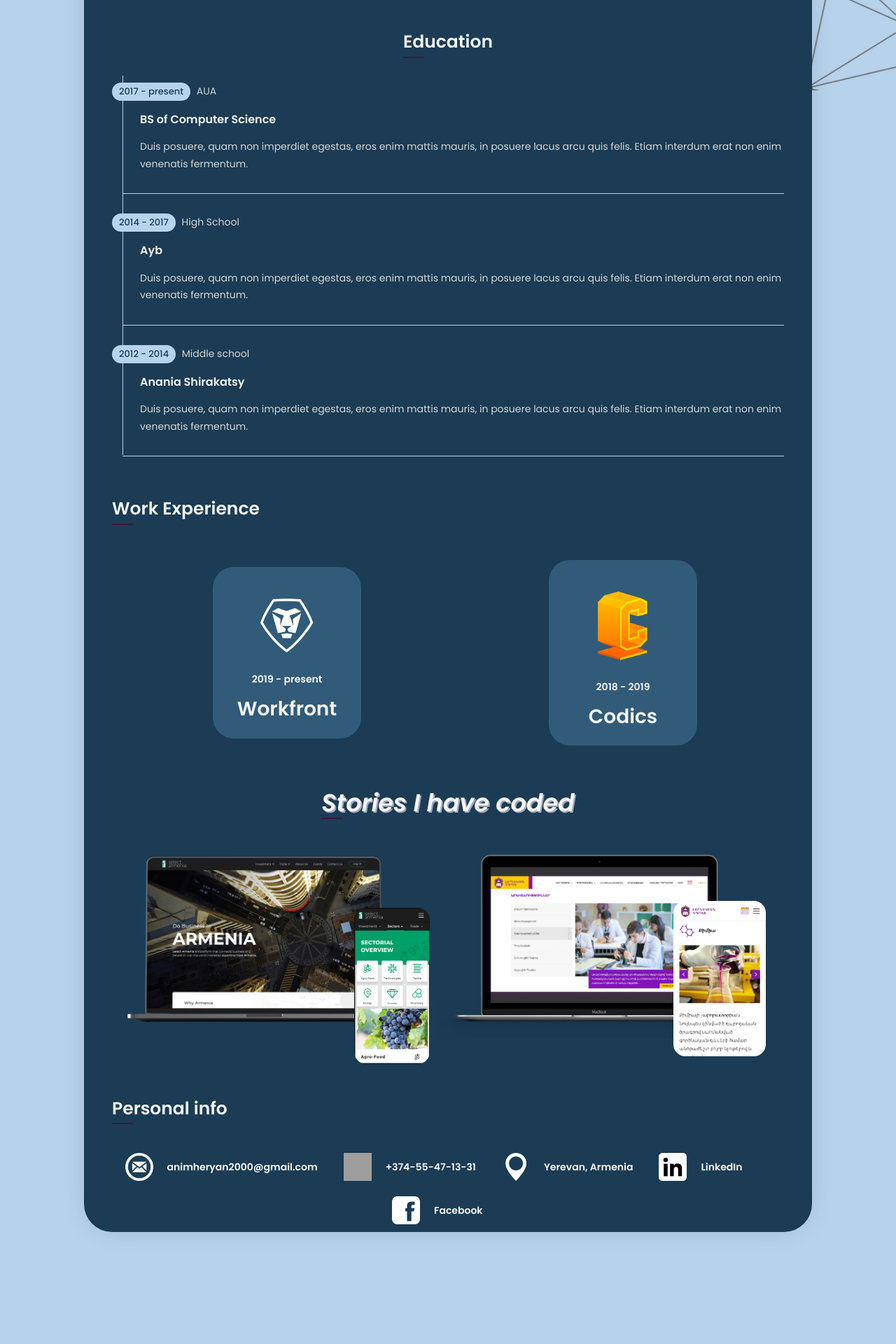
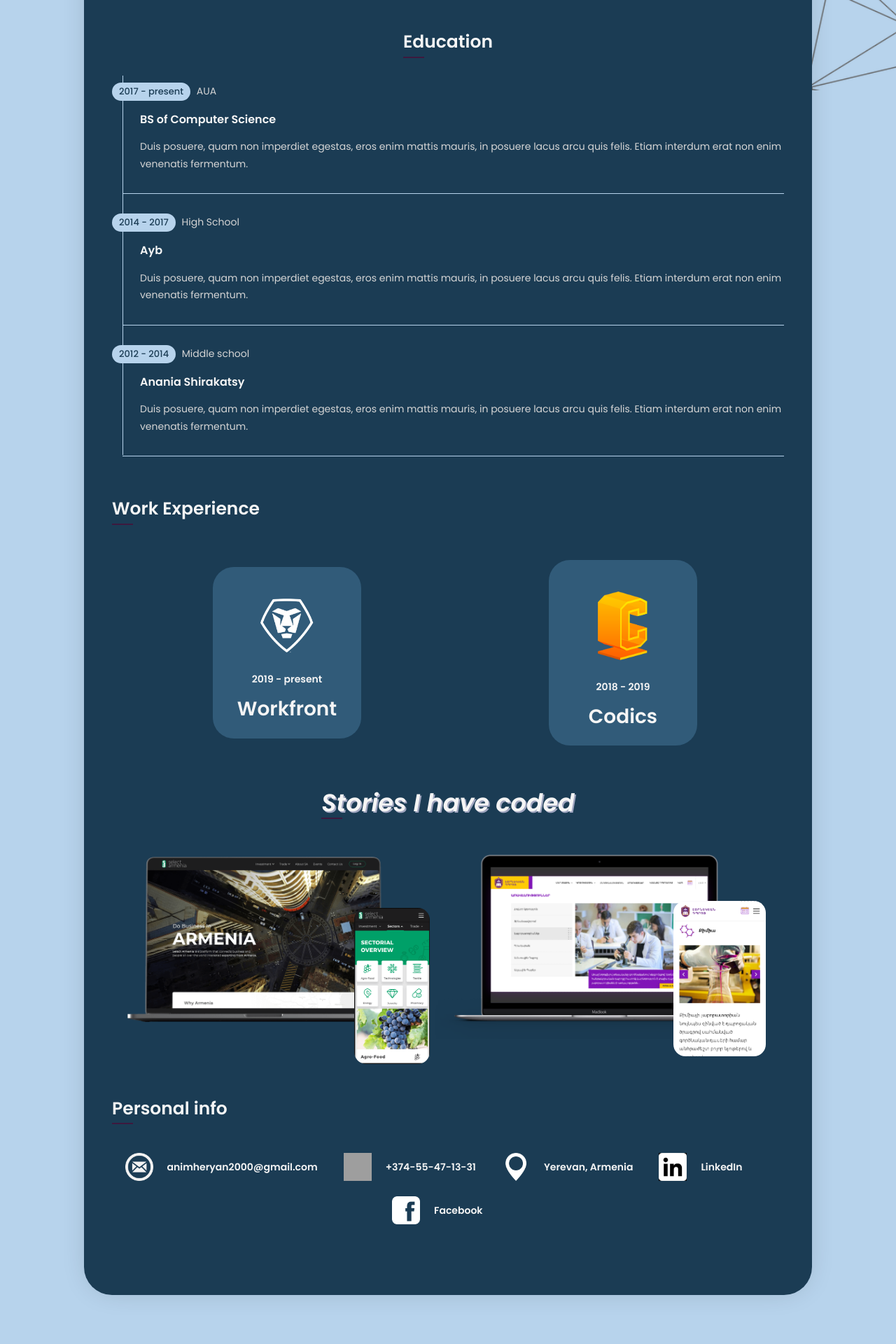
Before and after one commit to animheryan1/CV, a Jekyll site: the page built from index.html, in a window 1280 px wide. Shown: the part 771-2691 px from the top of the page at 70% size. Built offline with Jekyll 4.4.1, drawn with Linux system fonts in a browser that asks for light colours; before the commit the page ends 2611 px from its top, so only the background shows below that; grey boxes are pictures that could not be loaded.

Commit message:
Update main.css

```diff
--- a/css/main.css
+++ b/css/main.css
@@ -46,7 +46,7 @@
     box-shadow: 0 0 40px -10px rgba(0, 0, 0, 0.2);
     margin: 70px auto;
     backface-visibility: hidden;
-    padding: 40px 40px 0 40px;
+    padding: 40px 40px 10px 40px;
 }
 
 .transition-appear {
```
